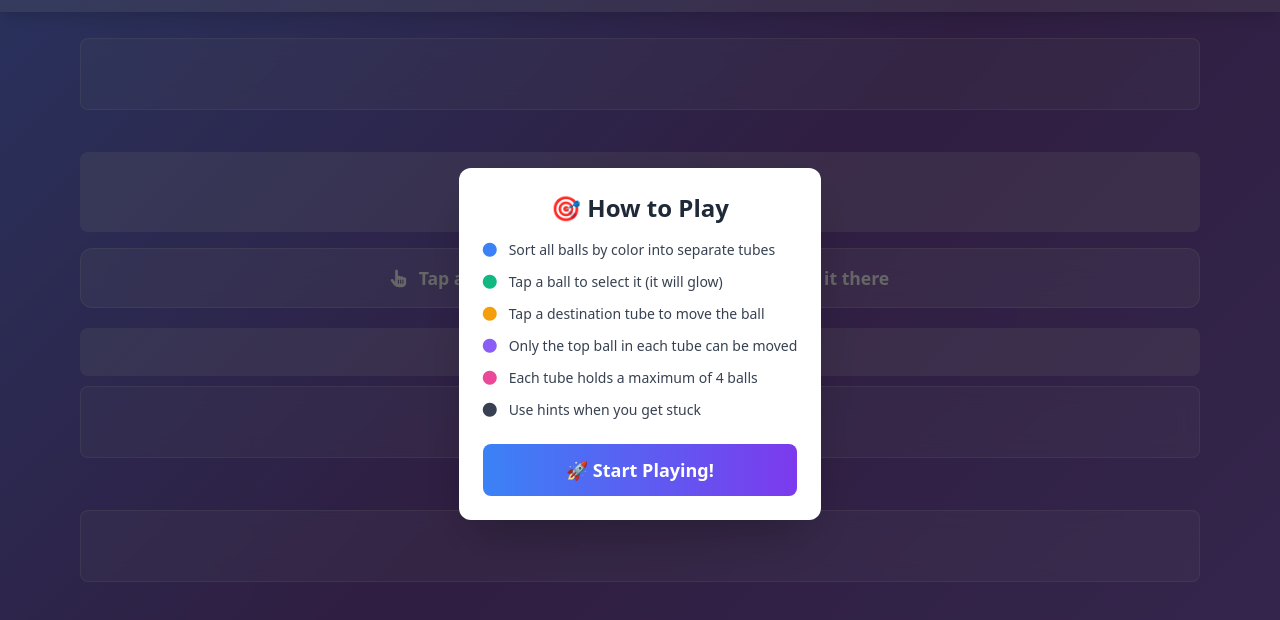
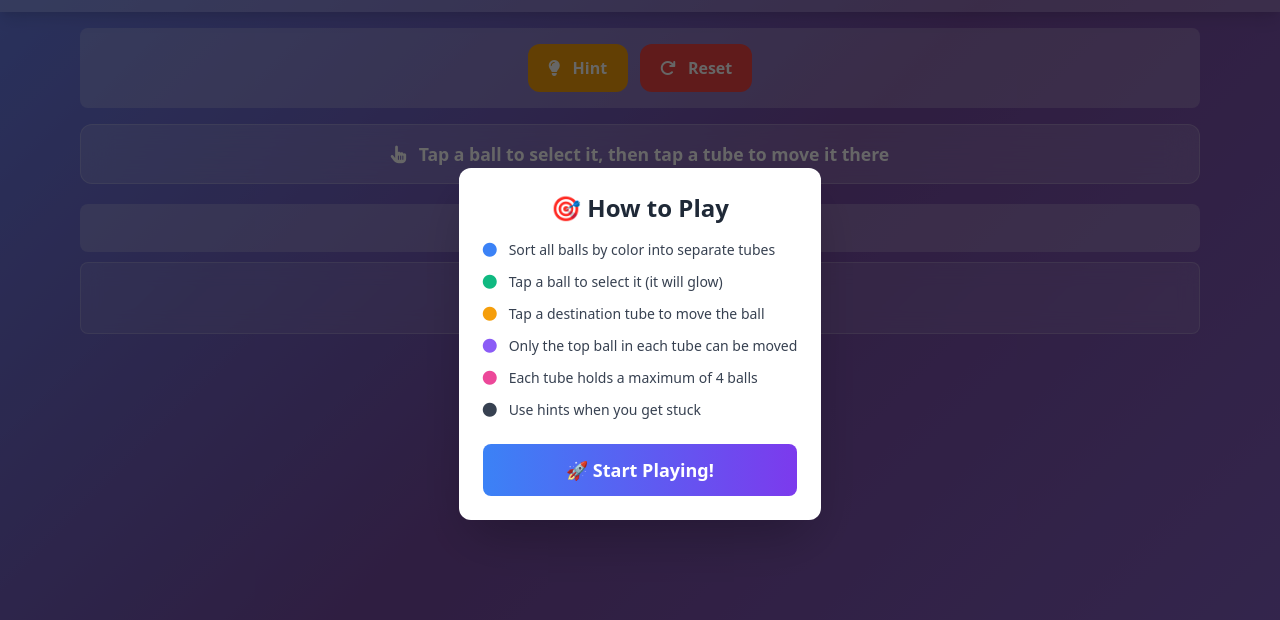
Before and after one commit to Ikru01yt/Freepublicgame, a plain HTML site: page index.html in a window 1280 px wide. Shown: the part 56-676 px from the top of the page. Drawn offline with nearby package versions, Linux system fonts and the light colour scheme.

Commit message:
Add files via upload

```diff
--- a/index.html
+++ b/index.html
@@ -366,8 +366,8 @@
             </div>
         </div>
 
-        <!-- Top Advertisement -->
-        <div class="max-w-6xl mx-auto p-4">
+        <!-- Top Advertisement --
+       <div class="max-w-6xl mx-auto p-4">
             <div class="ad-container">
                 <script type="text/javascript">
                     document.write('<div style="min-height: 50px; display: flex; align-items: center; justify-content: center;">');
@@ -377,7 +377,7 @@
                     document.write('</div>');
                 </script>
             </div>
-        </div>
+        </div> -->
 
         <!-- Game Controls -->
         <div class="max-w-6xl mx-auto p-4">
@@ -448,7 +448,7 @@
             </div>
         </div>
 
-        <!-- Bottom Advertisement -->
+        <!-- Bottom Advertisement --
         <div class="max-w-6xl mx-auto p-4">
             <div class="ad-container">
                 <script type="text/javascript">
@@ -460,7 +460,7 @@
                 </script>
             </div>
         </div>
-    </div>
+    </div> -->
 
     <script>
         class BallSortGame {
```
